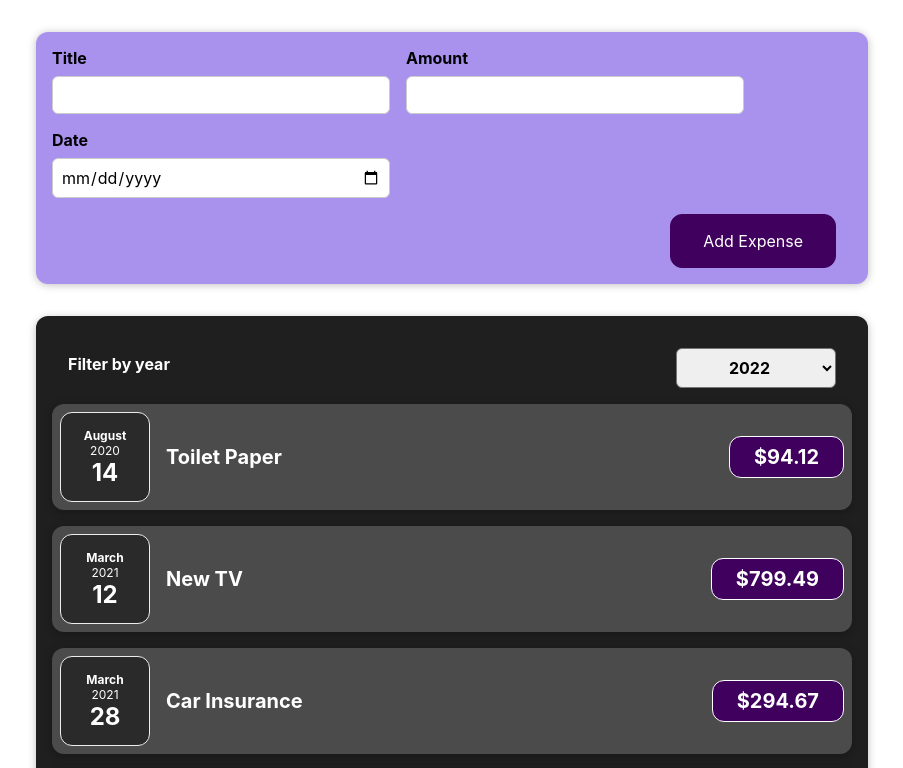
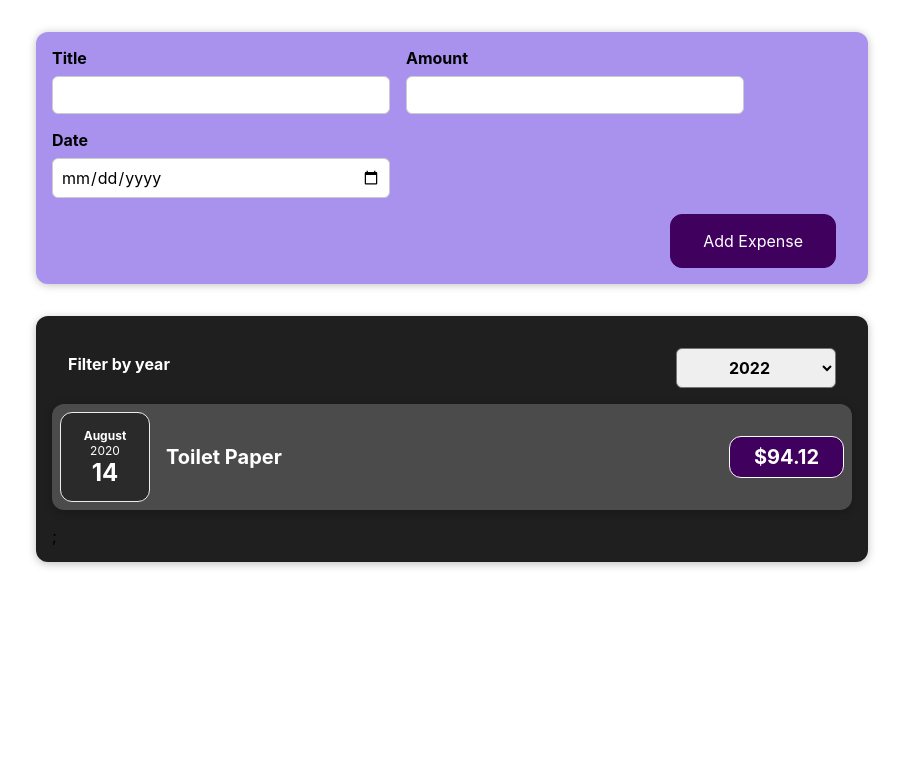
Before and after one commit to AndrewSimons3/expense-tracker, a React (Create React App) app: page / in a window 1280 px wide. Shown: the top 768 px of the page, without its empty margins (188-1091 px from the left). Built offline with nearby package versions, Linux system fonts and the light colour scheme.

Commit message:
created filteredExpense variable to filter expenses based on year

```diff
--- a/src/components/Expenses/Expenses.js
+++ b/src/components/Expenses/Expenses.js
@@ -12,6 +12,10 @@
     setFilteredYear(selectedYear);
   }
 
+  const filteredExpenses = props.items.filter(expense => {
+    return expense.date.getFullYear().toString() === filteredYear;
+  });
+
   return (
     <div>
       <Card className="expenses">
@@ -19,7 +23,7 @@
           selected={filteredYear}
           onChangeFilter={filterChangeHandler}
         />
-          {props.items.map((expense) =>
+          {filteredExpenses.map((expense) =>
             <ExpenseItem
               key={expense.id}
               title={expense.title}
```
